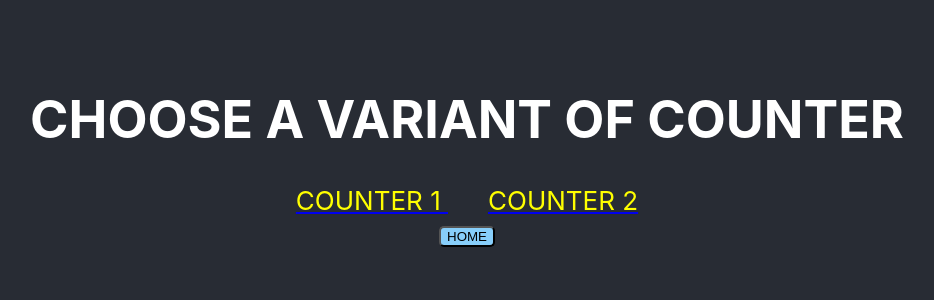
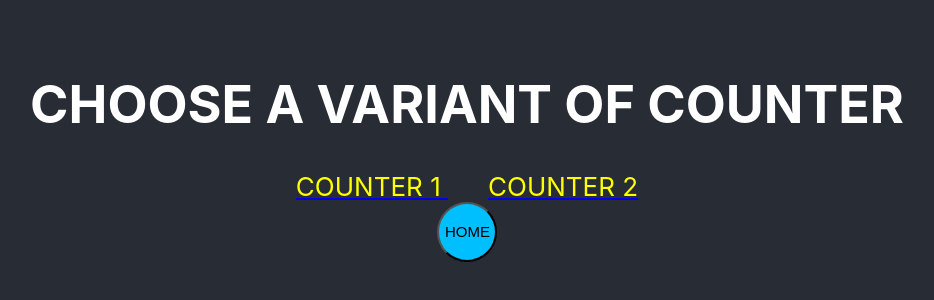
Before and after one commit to 3331668Kirill/TestWorkCounter, a React (Create React App) app: page /#/ in a window 1280 px wide. Shown: the part 250-550 px from the top of the page, without its empty margins (173-1107 px from the left). Built offline with nearby package versions, Linux system fonts and the light colour scheme.

Commit message:
change button Home

```diff
--- a/src/App.css
+++ b/src/App.css
@@ -91,6 +91,14 @@
   border-radius: 5px;
 }
 
+.buttonHome{
+  height: 60px;
+  width: 60px;
+  background-color: deepskyblue;
+  border-radius: 100%;
+  font-size: 15px;
+}
+
 .link{
   color: yellow;
   margin: 20px;
--- a/src/components/button.tsx
+++ b/src/components/button.tsx
@@ -10,6 +10,11 @@ export const Button = (props: TypeButtonProps) => {
         props.callback()
     }
     return (
-        <button className='button' onClick={onClickHandler} disabled={props.disabled}>{props.name}</button>
+        <button className={props.name === 'HOME'? 'buttonHome':'button'}
+                onClick={onClickHandler}
+                disabled={props.disabled}>
+
+            {props.name}
+        </button>
     )
 }
```
